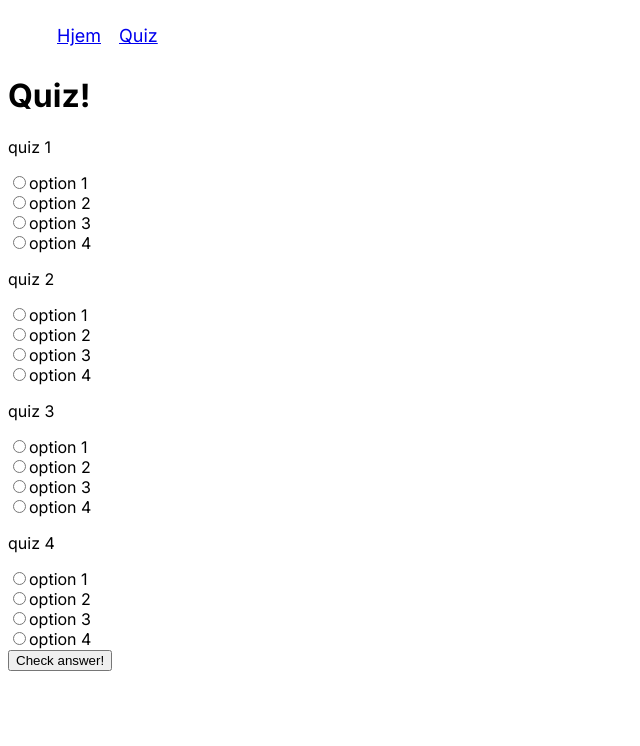
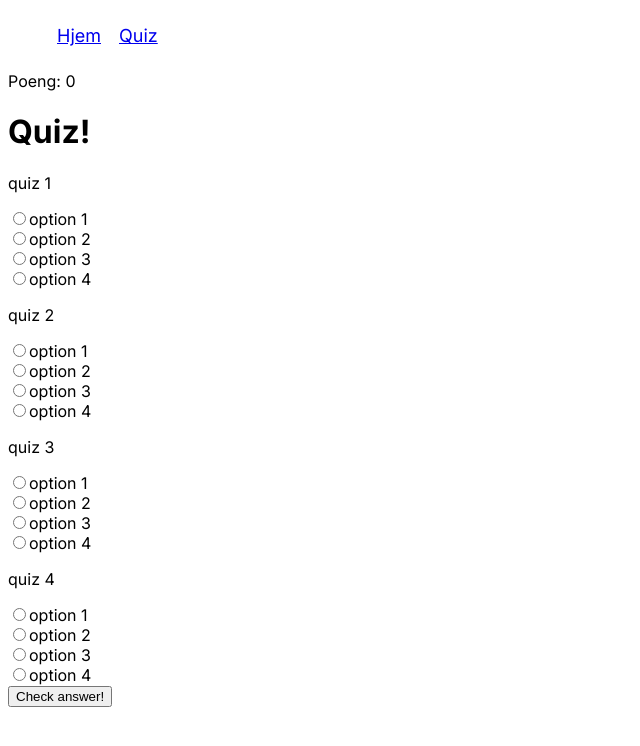
Before and after one commit to Cryxen/next-intro-oblig, a Next.js app: page /quiz in a window 1280 px wide. Shown: the top 746 px of the page, without its empty margins (0-640 px from the left). Built offline with nearby package versions, Linux system fonts and the light colour scheme.

Commit message:
made a points counter

```diff
--- /dev/null
+++ b/src/app/components/Counter.js
@@ -0,0 +1,7 @@
+const Counter = ({points}) => {
+
+    return(
+        <p>Poeng: {points}</p>
+    )
+}
+export default Counter
--- a/src/app/components/Quiz.js
+++ b/src/app/components/Quiz.js
@@ -1,6 +1,6 @@
 import { useEffect, useState } from "react";
 
-const Quiz = () => {
+const Quiz = ({setPoints}) => {
 
     const [radioBtSelected, setRadioBtSelected] = useState({})
     const [quizzes, setQuizzes] = useState([{}])
@@ -27,8 +27,7 @@ const Quiz = () => {
         console.log(radioBtSelected.correct)
         if(radioBtSelected.correct)
         {
-            alert("Hel riktig!!")
-            console.log("Helt riktig!")
+            setPoints((prev) => prev+1)
         }
     }
 
--- a/src/app/quiz/page.js
+++ b/src/app/quiz/page.js
@@ -2,12 +2,15 @@
 import { useEffect, useState } from "react";
 import Layout from "../components/Layout";
 import Quiz from "../components/Quiz";
+import Counter from "../components/Counter";
 
 const QuizPage = ({ Component, pageProps }) => {
+  const [points, setPoints] = useState (0)
 
   return(
     <Layout>
-      <Quiz />
+      <Counter points = {points}/>
+      <Quiz setPoints = {setPoints}/>
     </Layout>
   )
 
```
